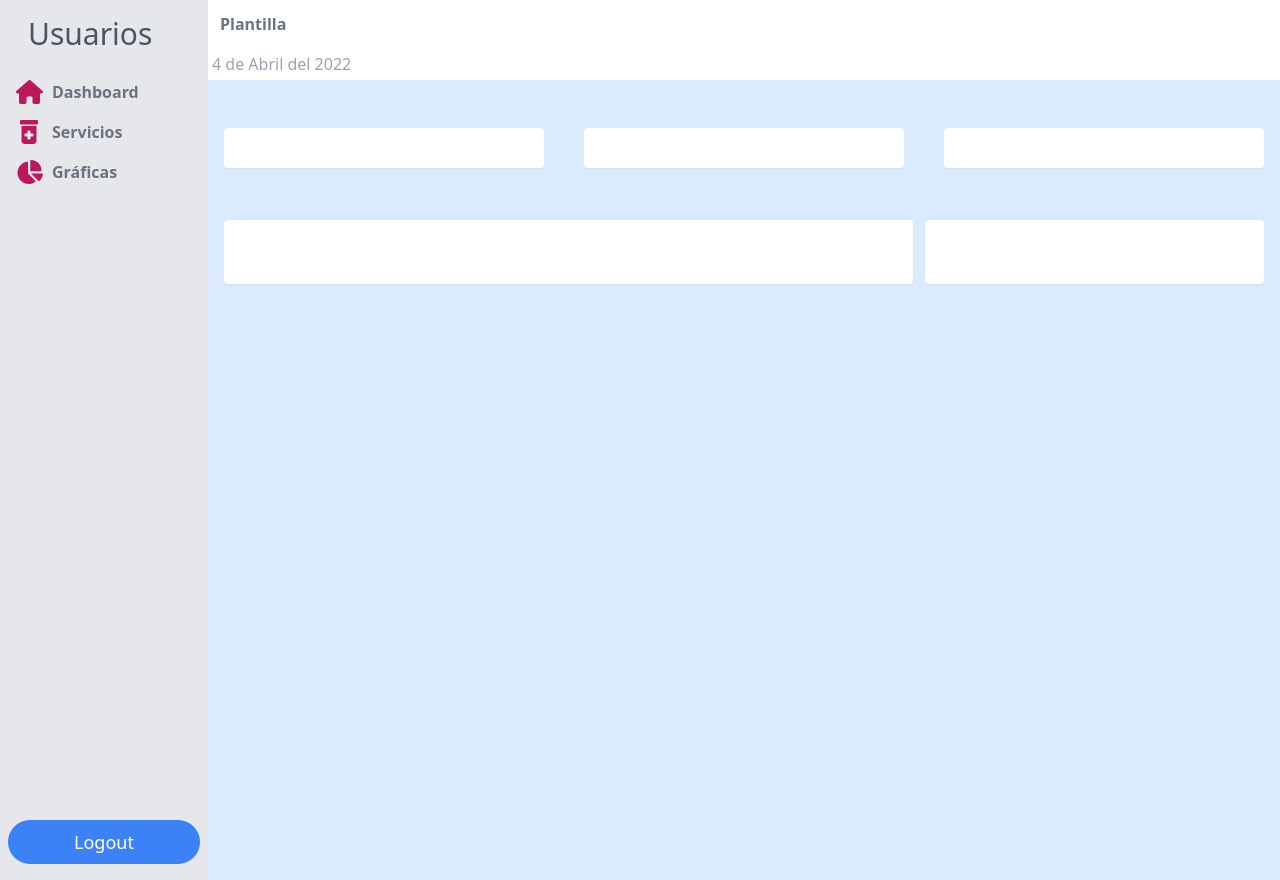
After one commit to JesusxAguirre/Sistema-universidad, a PHP site: template vista/servicios.php in a window 1280 px wide. The commit adds this page. Run offline with PHP 8.4, Linux system fonts and the light colour scheme; the template is opened without the code that fills it, so the values that code supplies are empty; style sheets or scripts are compiled from the project's sources.

Commit message:
Creacion de plantilla de dashboard y manipulacion de id de javascript

```diff
--- a/componentes/dropdown item list/servicios.php
+++ b/componentes/dropdown item list/servicios.php
@@ -10,7 +10,7 @@
         <li>
           <a
             class="dropdown-item text-sm mt-2 px-4 font-normal block w-full whitespace-nowrap bg-transparent text-black hover:bg-gray-700 hover:text-white focus:text-white focus:bg-gray-700 active:bg-blue-600"
-            href="#"
+            href="?pagina=servicios"
             >Opcion1</a
           >
         </li>
--- /dev/null
+++ b/componentes/plantilla.php
@@ -0,0 +1,52 @@
+<!DOCTYPE html>
+<html lang="en">
+<head>
+    <meta charset="UTF-8">
+    <meta http-equiv="X-UA-Compatible" content="IE=edge">
+    <meta name="viewport" content="width=device-width, initial-scale=1.0">
+    <title>Plantilla</title>
+</head>
+<body>
+    <div class="flex-auto">
+        <div class="flex flex-col">
+            <div class="flex flex-col bg-white">
+                <div class="flex flex-row space-x-3">
+                    <h4 class="font-bold text-gray-500 p-3">Plantilla</h4>
+
+                </div>
+                <p class="text-gray-400 p-1">4 de Abril del 2022 </p>
+            </div>
+            <div class="min-h-screen bg-blue-100">
+                 <!-- Aqui Se acomdan todas las grid -->
+                <div class="mt-8  grid lg:grid-cols-3 sm:grid-cols-2 p-4 gap-10">
+                    <!-- Aqui Comienzan las GRID -->
+            <div class="flex items-center justify-between p-5 bg-white rounded shadow-sm">
+
+            </div>
+            <div class="flex items-center justify-between p-5 bg-white rounded shadow-sm">
+
+            </div>
+
+            <div class="flex items-center justify-between p-5 bg-white rounded shadow-sm">
+
+            </div>
+                    <!--Aqui terminan las Grid -->
+                </div>
+
+                <div class=" mt-5 grid  lg:grid-cols-3  md:grid-cols-3 p-4 gap-3">
+
+<div class="col-span-2 flex flex-col   p-8 bg-white rounded shadow-sm">
+
+</div>
+
+<div class=" flex flex-col   p-5 bg-white rounded shadow-sm">
+
+</div>
+
+</div>
+</div>
+</div>
+</div>
+
+</body>
+</html>
--- a/componentes/sidebar item list/dashboard.php
+++ b/componentes/sidebar item list/dashboard.php
@@ -2,6 +2,11 @@
 <!-- DASHBOARD ITEM -->
 
 <div class="p-2 hover:bg-pink-100">
+            <a
+
+            href="?pagina=dashboard"
+            >
+
               <div class="flex flex-row space-x-3">
                 <div class="h-6 w-6 text-pink-700">
                 <i class="text-2xl fa-solid fa-house"></i>
@@ -9,4 +14,5 @@
                 <h4 class="font-bold text-gray-500
                 hover:text-pink-500">Dashboard</h4>
             </div>
+            </a>
  </div>
--- a/componentes/sidebar item list/graficas.php
+++ b/componentes/sidebar item list/graficas.php
@@ -1,9 +1,9 @@
-<div class="p-2 hover:bg-pink-100">
+<div id="mostrar2"  class="p-2 hover:bg-pink-100">
               <div class="flex flex-row space-x-3">
                 <div class="h-6 w-6 text-pink-700">
                 <i class="text-2xl fa-solid fa-chart-pie"></i>
                 </div>
-                <h4 id="mostrar2" class="font-bold text-gray-500
+                <h4  class="font-bold text-gray-500
                 hover:text-pink-500">Gráficas</h4>
             </div>
           </div>
--- a/componentes/sidebar item list/servicios.php
+++ b/componentes/sidebar item list/servicios.php
@@ -1,12 +1,12 @@
 <!-- SERVICIOS ITEM -->
 
-<div class="p-2 hover:bg-pink-100">
+<div id="mostrar" class="p-2 hover:bg-pink-100">
               <div class="flex flex-row space-x-3">
                 <div class="h-6 w-6 text-pink-700">
                 <i class="ml-1 text-2xl fa-solid fa-prescription-bottle-medical"></i>
 
                 </div>
-                <h4 id="mostrar" class="font-bold text-gray-500
+                <h4  class="font-bold text-gray-500
                 hover:text-pink-500">Servicios</h4>
             </div>
           </div>
--- /dev/null
+++ b/vista/servicios.php
@@ -0,0 +1,30 @@
+<!DOCTYPE html>
+<html>
+<head>
+	<title>Dashboard</title>
+	<meta charset="utf-8">
+	<meta name="viewport" content="width=device-width, initial-scale=0.6">
+	<!-- Imagen universidad -->
+	<link rel="Shortcut Icon" href="img/favicon.png">
+
+	<link rel="stylesheet" href="css/output.css">
+	<!-- libreria Jquery -->
+	<script src="js/jquery-3.6.0.min.js"></script>
+	<script src="js/sidebar.js"></script>
+</head>
+<body>
+<div class="flex flex-row">
+		<!-- SIDEBAR -->
+		<?php
+	require_once 'componentes/sidebar.php';
+	?>
+	<!-- FIN SIDEBAR -->
+
+		<!-- DASHBOARD -->
+		<?php
+	require_once 'componentes/plantilla.php';
+	?>
+	<!-- FIN DASHBOARD -->
+
+</div>
+</body>
```
Also changed, not shown: controlador/servicios.php (added, +14 -0 lines).
